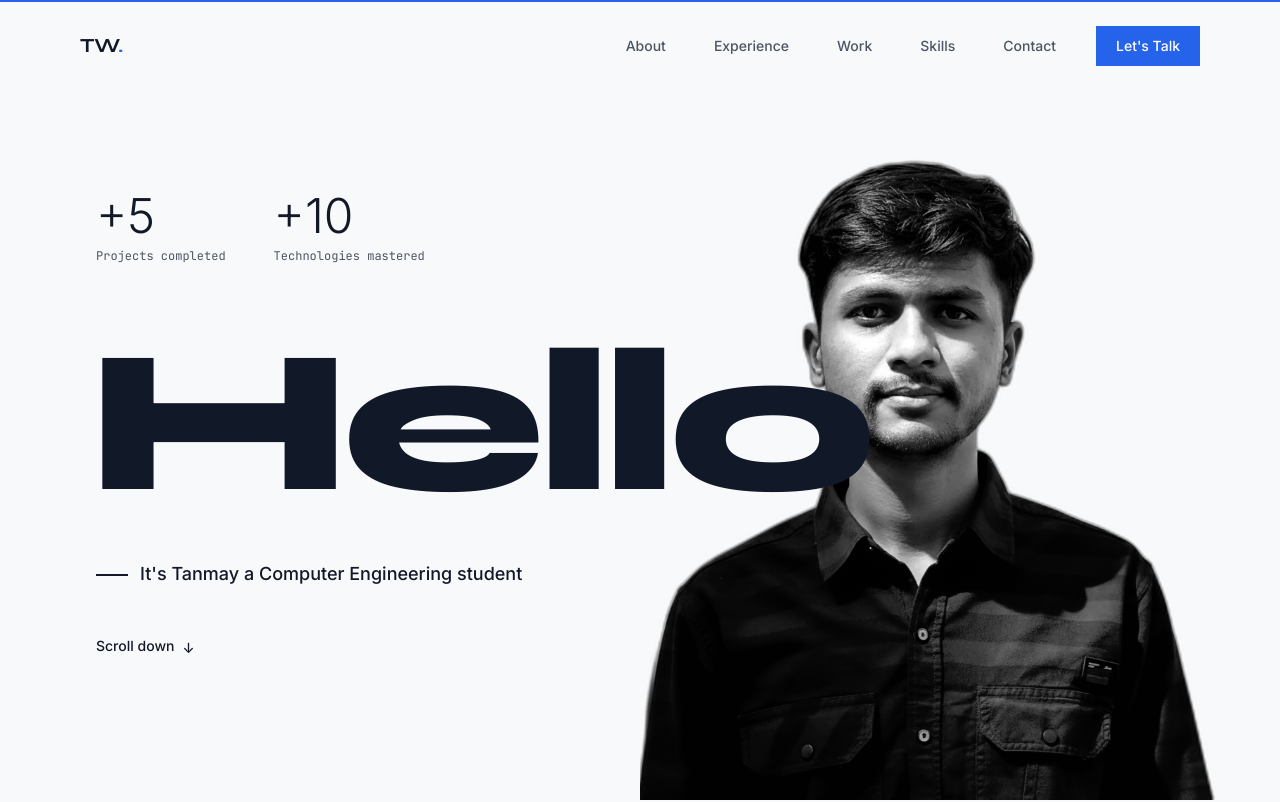
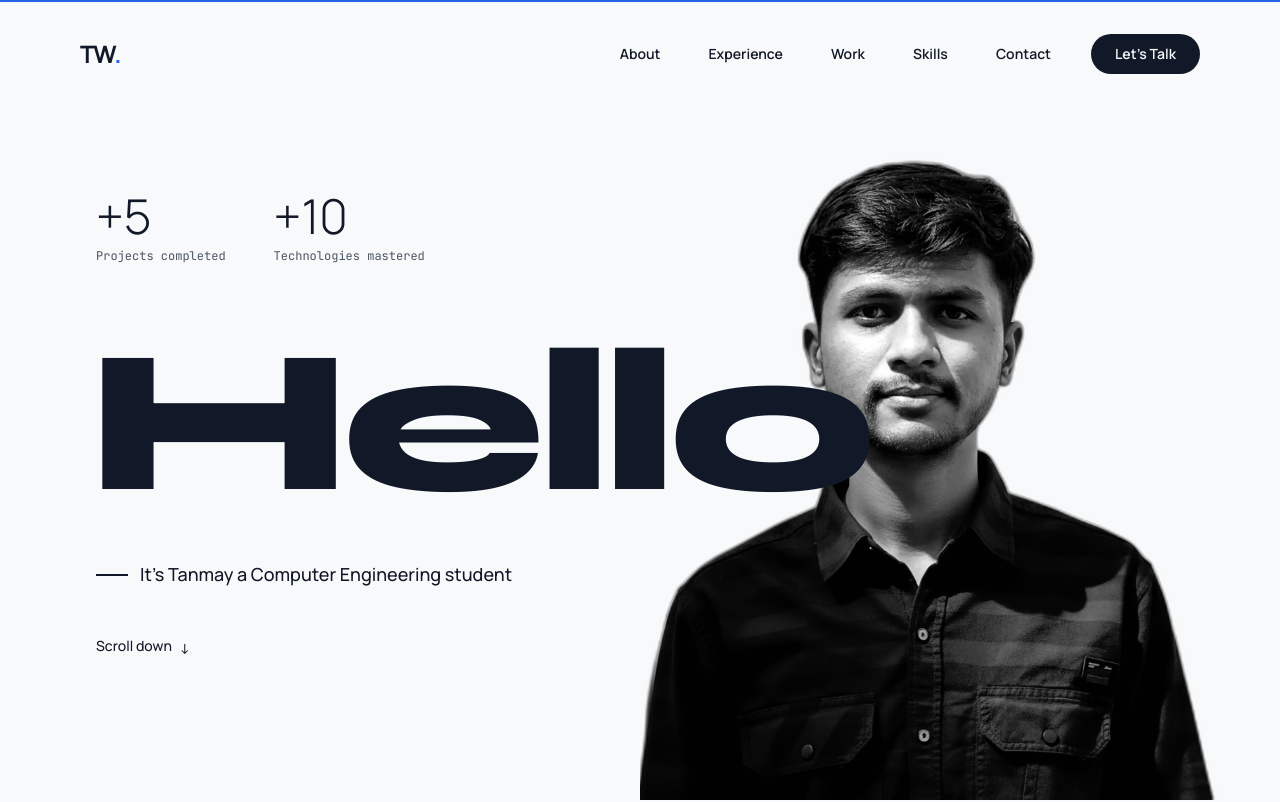
Before and after one commit to TechExplorer15/Portfolio, a Next.js app: page / in a window 1280 px wide. Shown: the top 802 px of the page. Built offline with nearby package versions, Linux system fonts and the light colour scheme.

Commit message:
design: global typography to Manrope and perfect navbar styling

```diff
--- a/app/globals.css
+++ b/app/globals.css
@@ -7,7 +7,7 @@
 
 @theme {
   /* ── Typography ────────────────────────────────────────────────────────── */
-  --font-sans: var(--font-inter), -apple-system, BlinkMacSystemFont, 'Segoe UI', system-ui, sans-serif;
+  --font-sans: var(--font-manrope), -apple-system, BlinkMacSystemFont, 'Segoe UI', system-ui, sans-serif;
   --font-display: var(--font-syne), system-ui, sans-serif;
   --font-mono: var(--font-jetbrains), 'Fira Code', 'Consolas', monospace;
 
--- a/app/layout.jsx
+++ b/app/layout.jsx
@@ -1,11 +1,11 @@
-import { Inter, Syne, JetBrains_Mono } from 'next/font/google';
+import { Manrope, Syne, JetBrains_Mono } from 'next/font/google';
 import './globals.css';
 
 /* ── Font Loading (self-hosted via next/font, zero CLS) ──────────────── */
 
-const inter = Inter({
+const manrope = Manrope({
   subsets: ['latin'],
-  variable: '--font-inter',
+  variable: '--font-manrope',
   display: 'swap',
 });
 
@@ -66,8 +66,7 @@ export const metadata = {
 export default function RootLayout({ children }) {
   return (
     <html
-      lang="en"
-      className={`${inter.variable} ${syne.variable} ${jetbrainsMono.variable}`}
+      className={`${manrope.variable} ${syne.variable} ${jetbrainsMono.variable}`}
     >
       <head>
         <link rel="icon" href="/favicon.png" type="image/png" />
--- a/components/Navbar.jsx
+++ b/components/Navbar.jsx
@@ -61,12 +61,12 @@ export default function Navbar() {
       />
 
       <header
-        className={`fixed top-0 left-0 w-full z-50 transition-all duration-300 ${
-          scrolled ? 'bg-surface/90 backdrop-blur-xl py-4 border-b border-border shadow-sm' : 'bg-transparent py-6 mt-[2px]'
+        className={`fixed top-0 left-0 w-full z-50 transition-all duration-500 ${
+          scrolled ? 'bg-surface/90 backdrop-blur-xl py-4 border-b border-border shadow-sm' : 'bg-transparent py-8 mt-[2px]'
         }`}
       >
         <div className="container-main flex items-center justify-between">
-          <a href="#" className="font-display font-bold text-xl tracking-tight z-50 relative">
+          <a href="#" className="font-sans font-bold text-2xl tracking-tighter z-50 relative text-foreground">
             TW<span className="text-accent">.</span>
           </a>
 
@@ -78,7 +78,7 @@ export default function Navbar() {
                   <Magnetic>
                     <a
                       href={link.href}
-                      className="text-muted hover:text-foreground transition-colors text-sm font-medium relative group py-2 block px-2"
+                      className="text-foreground hover:text-accent transition-colors text-sm font-semibold relative group py-2 block px-2"
                     >
                       {link.name}
                       <span className="absolute bottom-0 left-0 w-0 h-px bg-accent transition-all duration-300 group-hover:w-full" />
@@ -89,7 +89,7 @@ export default function Navbar() {
             </ul>
             <a
               href="#contact"
-              className="bg-accent text-white px-5 py-2.5 rounded-btn font-medium text-sm hover:bg-accent-hover transition-colors"
+              className="bg-foreground text-bg px-6 py-2.5 rounded-full font-sans font-semibold text-sm hover:bg-accent transition-all duration-300"
             >
               Let's Talk
             </a>
```
Also changed, not shown: 1 other file (tests, documents, lock files or other folders).
